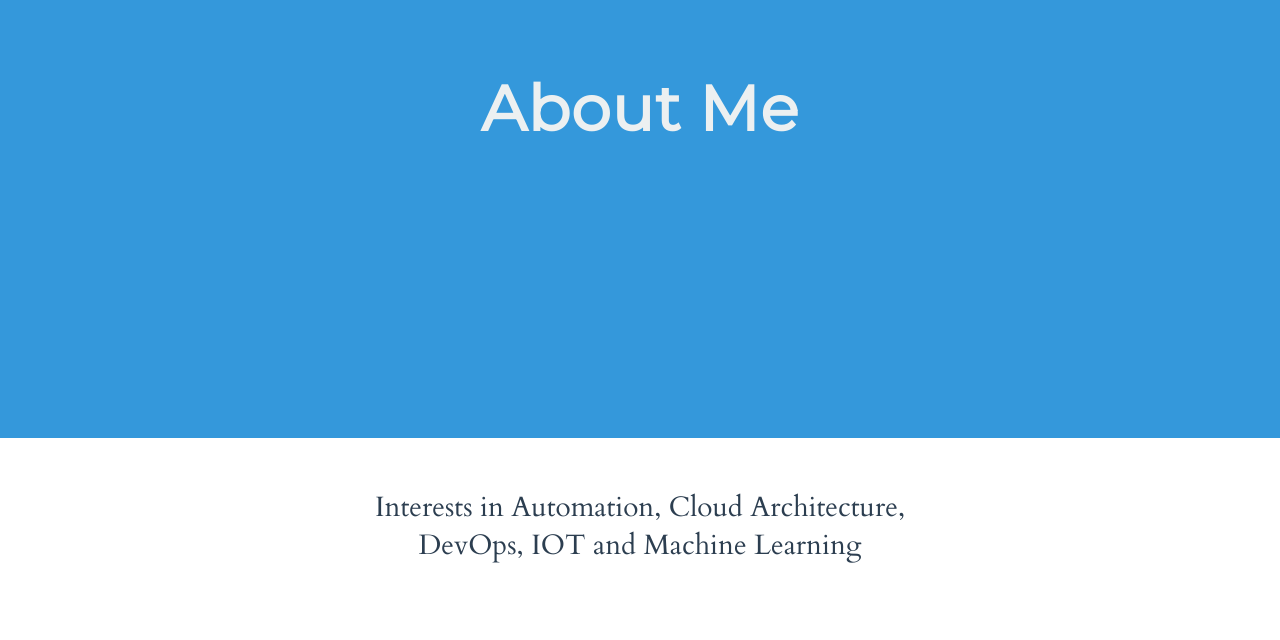
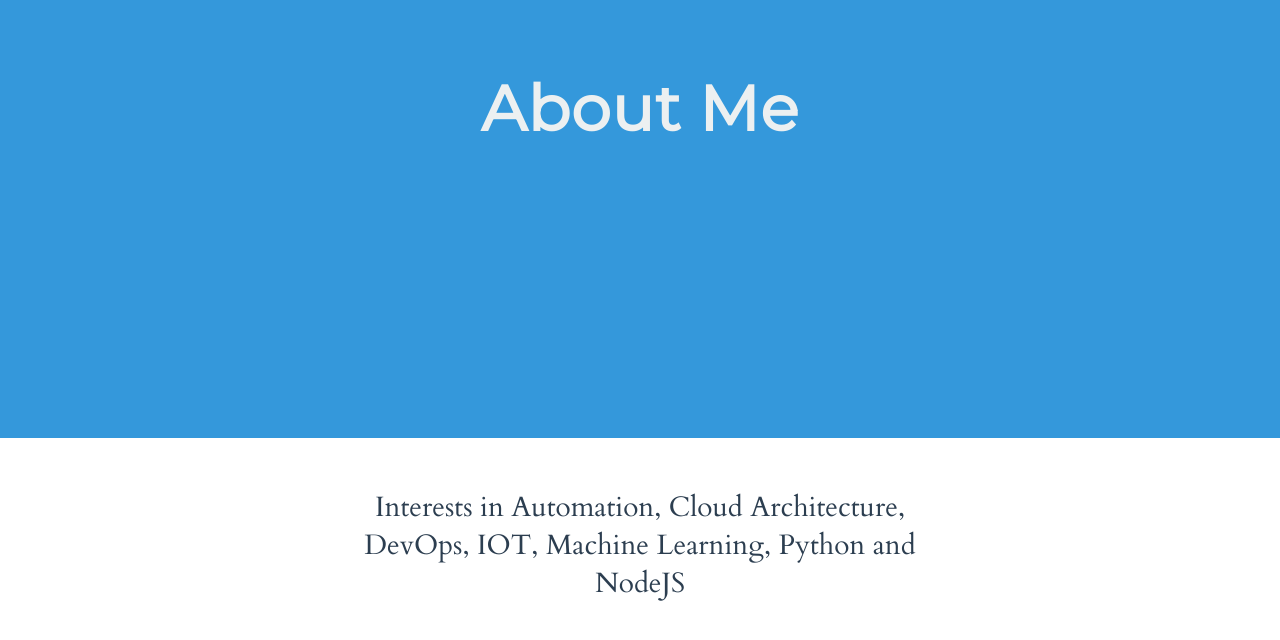
Before and after one commit to ciseburg/test-serverless, a plain HTML site: page index.html in a window 1280 px wide. Shown: the part 1670-2310 px from the top of the page. Drawn offline with Linux system fonts and the light colour scheme.

Commit message:
Updated interests

```diff
--- a/index.html
+++ b/index.html
@@ -118,7 +118,7 @@
 
     <section class="section section--alignCentered section--description">
       <p class="color--darkgrey section__description">
-        Interests in Automation, Cloud Architecture, DevOps, IOT and Machine Learning
+        Interests in Automation, Cloud Architecture, DevOps, IOT, Machine Learning, Python and NodeJS
       </p>
 
     <div class="background--skyBlue modal--closed">
```
